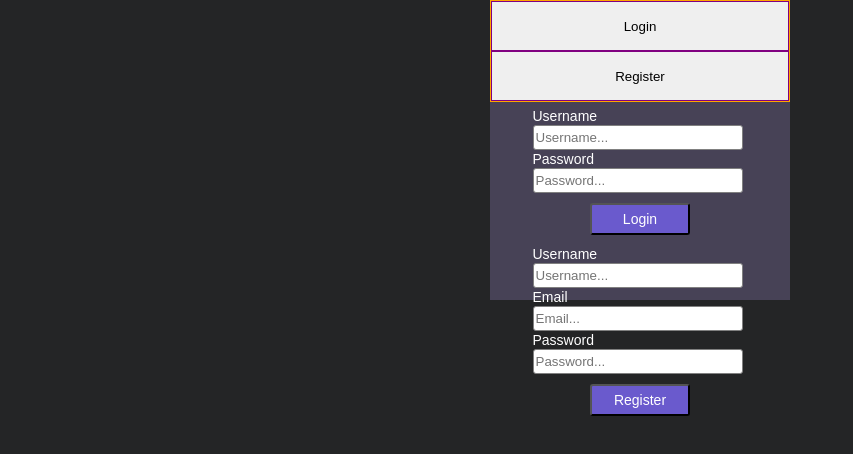
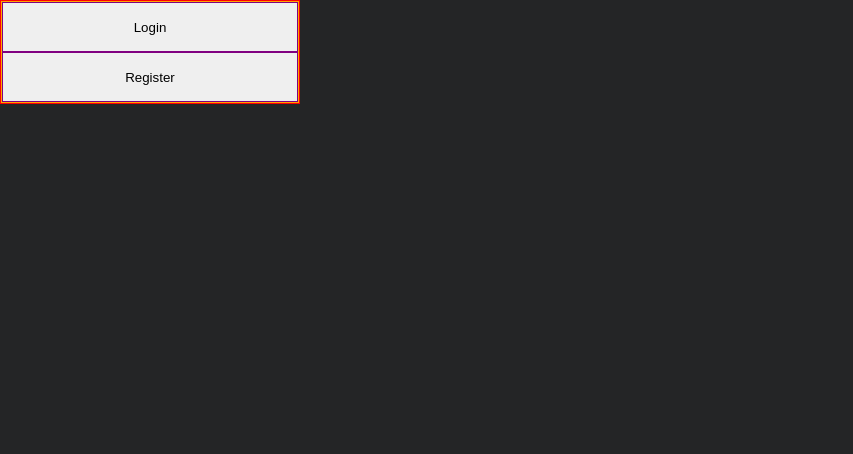
Before and after one commit to Csprier/grimoire-client2, a React (Create React App) app: page / in a window 1280 px wide. Shown: the top 454 px of the page, without its empty margins (0-853 px from the left). Built offline with nearby package versions, Linux system fonts and the light colour scheme; no server answers.

Commit message:
Added prop adaptations to animatedformcomponent.styled.js for animations; need to troubleshoot

```diff
--- a/src/components/LandingPage/components/AnimatedFormComponent.jsx
+++ b/src/components/LandingPage/components/AnimatedFormComponent.jsx
@@ -3,6 +3,8 @@ import React, { useState } from 'react';
 /** Styles */
 import {
   FormComponentContainer,
+  LoginDisplay,
+  RegisterDisplay,
   ToggleButton,
   ToggleButtonsContainer
 } from './AnimatedFormComponent.styled';
@@ -15,23 +17,34 @@ function AnimatedFormComponent() {
   const [loginMenu, setLoginMenu] = useState(false);
   const [registerMenu, setRegisterMenu] = useState(false);
   return(
-    <FormComponentContainer>
+    <FormComponentContainer loginMenu registerMenu>
+
       <ToggleButtonsContainer>
         <ToggleButton onClick={() => {
           if (registerMenu) {
             setRegisterMenu(!registerMenu);
           }
           setLoginMenu(!loginMenu);
+          console.log(loginMenu);
         }}>Login</ToggleButton>
+
         <ToggleButton onClick={() => {
           if (loginMenu) {
             setLoginMenu(!loginMenu);
           }
           setRegisterMenu(!registerMenu);
+          console.log(registerMenu);
         }}>Register</ToggleButton>
       </ToggleButtonsContainer>
-      <Login />
-      <Register />
+
+      <LoginDisplay loginMenu>
+        <Login />
+      </LoginDisplay>
+
+      <RegisterDisplay registerMenu>
+        <Register />
+      </RegisterDisplay>
+
     </FormComponentContainer>
   );
 };
--- a/src/components/LandingPage/components/AnimatedFormComponent.styled.js
+++ b/src/components/LandingPage/components/AnimatedFormComponent.styled.js
@@ -1,13 +1,16 @@
 import styled from 'styled-components';
 
 const FormComponentContainer = styled.div`
+  position: absolute;
   width: 300px;
-  height: 300px;
+  height: ${props => props.loginMenu || props.registerMenu ? "height: 300px" : "height: 0px"}
   margin: 0 auto;
   padding: 0;
   background-color: #474256;
+  overflow: hidden;
   transition-property: transform, height;
   transition: all .15s ease;
+  border: 1px solid red;
 `;
 
 const ToggleButtonsContainer = styled.div`
@@ -29,8 +32,28 @@ const ToggleButton = styled.button`
   border: 1px solid purple;
 `;
 
+const LoginDisplay = styled.div`
+  position: absolute;
+  transform: ${props => props.loginMenu ? "translateX(-110%)" : "translateX(0%)"};
+  transition-property: transform;
+  transition-duration: .5s;
+  transition-delay: .5s;
+  border: 1px solid green;
+`;
+
+const RegisterDisplay = styled.div`
+  position: absolute;
+  transform: ${props => props.registerMenu ? "translateX(110%)" : "translateX(0%)"};
+  transition-property: transform;
+  transition-duration: .5s;
+  transition-delay: .5s;
+  border: 1px solid pink;
+`;
+
 export {
   FormComponentContainer,
+  LoginDisplay,
+  RegisterDisplay,
   ToggleButton,
   ToggleButtonsContainer
 };
```
